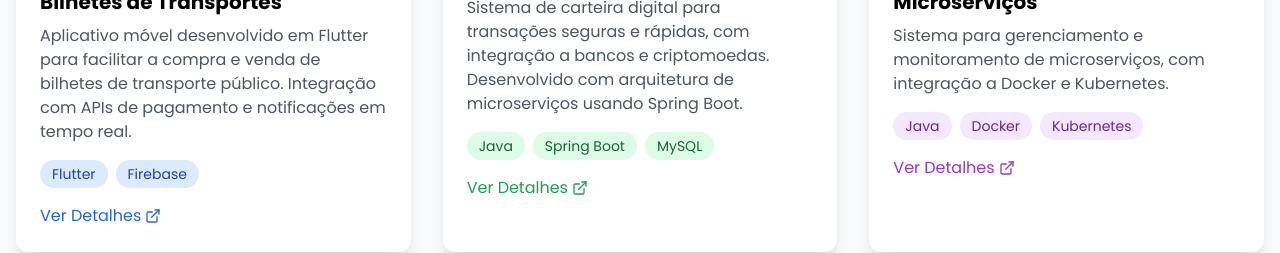
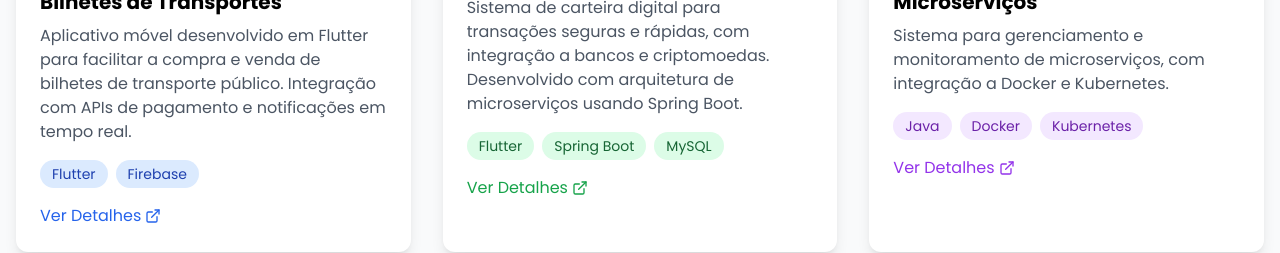
Before and after one commit to marianoj8/marianoj8-me, a React (Vite) app: page / in a window 1280 px wide. Shown: the part 1940-2193 px from the top of the page. Built offline with nearby package versions, Linux system fonts and the light colour scheme.

Commit message:
Update skills section to replace Java with Flutter

```diff
--- a/src/App.tsx
+++ b/src/App.tsx
@@ -200,7 +200,7 @@ function App() {
                 </p>
                 <div className="flex flex-wrap gap-2 mb-4">
                   <span className="px-3 py-1 bg-green-100 text-green-800 rounded-full text-sm">
-                    Java
+                    Flutter
                   </span>
                   <span className="px-3 py-1 bg-green-100 text-green-800 rounded-full text-sm">
                     Spring Boot
```
